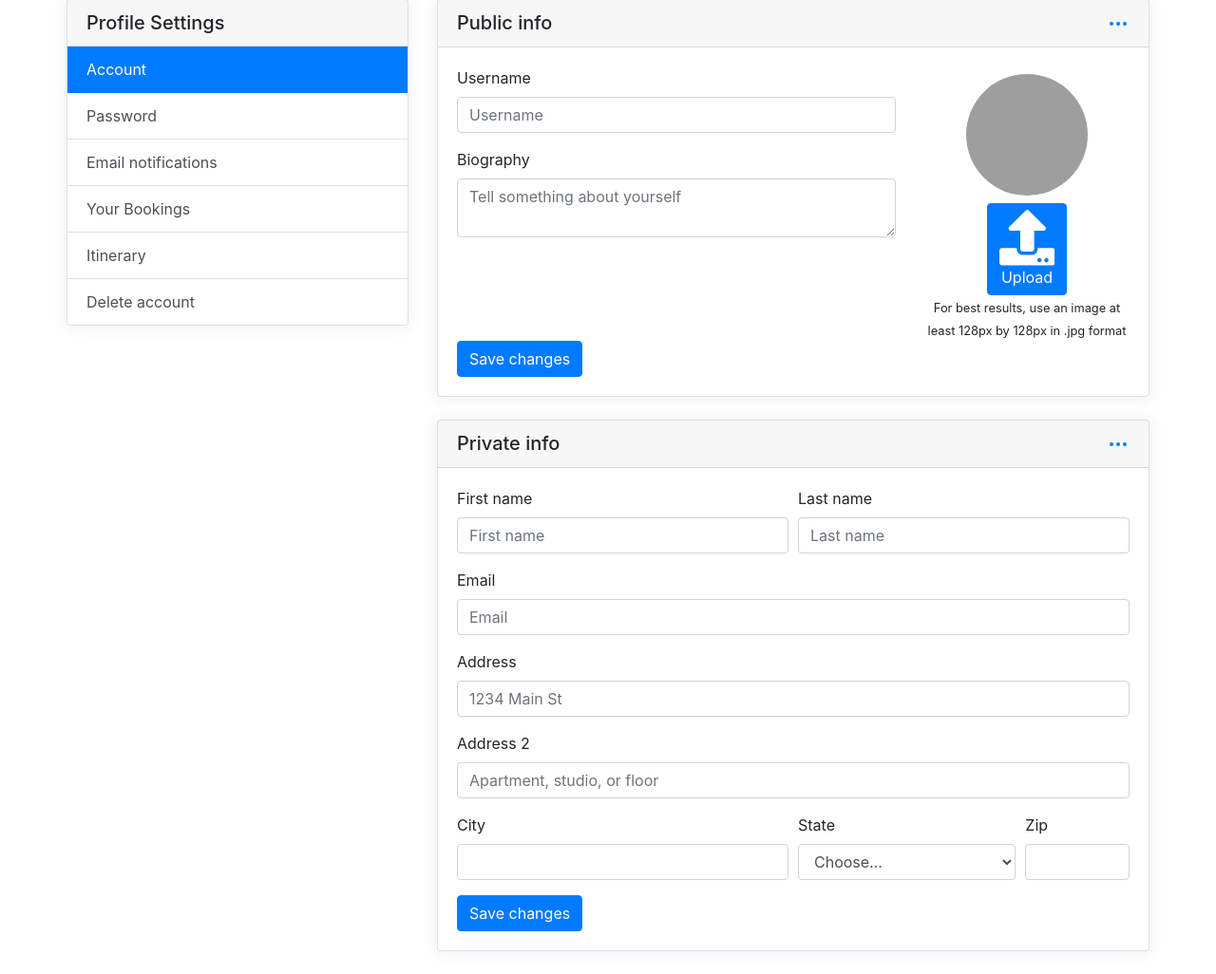
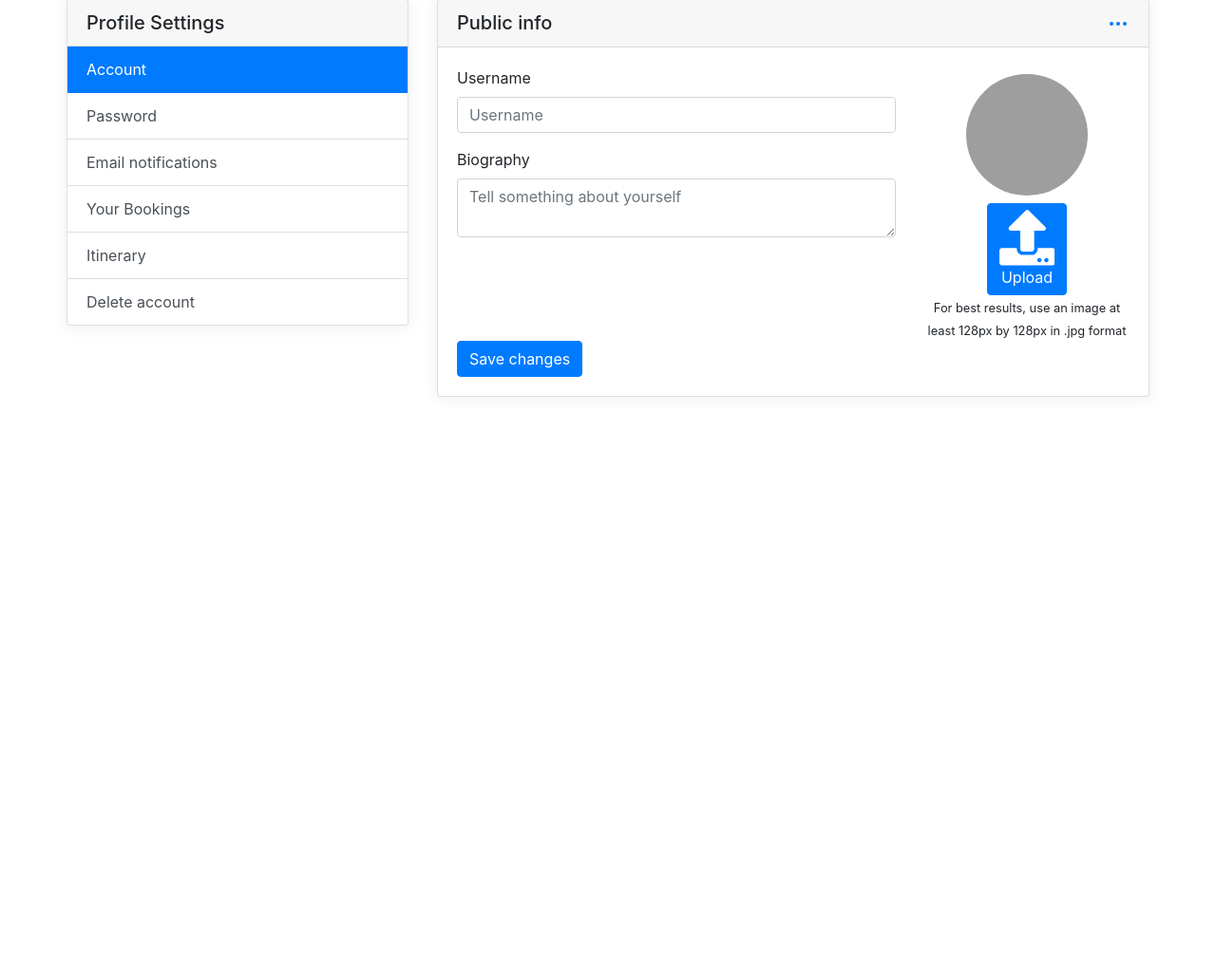
Before and after one commit to master-da/BooKer, a Flask app: page /profile in a window 1280 px wide. Shown: the part 51-1077 px from the top of the page at 95% size. After the commit the page ends 469 px from the top, so only its background shows below. Run offline with Flask 3, Linux system fonts and the light colour scheme; some libraries are stand-ins or nearby versions; grey boxes are pictures that could not be loaded.

Commit message:
User profile things

```diff
--- a/app/templates/itinerary.html
+++ b/app/templates/itinerary.html
@@ -2,7 +2,7 @@
 <html lang="en" dir="ltr">
   <head>
     <meta charset="utf-8">
-    <title>Notes App in JavaScript | CodingNepal</title>
+    <title>User Itinerary</title>
     <link rel="stylesheet" href="{{ url_for('static', filename='css/itinerary.css') }}">
     <meta name="viewport" content="width=device-width, initial-scale=1.0">
     <link rel="stylesheet" href="https://unicons.iconscout.com/release/v4.0.0/css/line.css">
--- a/app/templates/profile.html
+++ b/app/templates/profile.html
@@ -14,6 +14,9 @@
       rel="stylesheet"
       href="https://cdnjs.cloudflare.com/ajax/libs/twitter-bootstrap/4.3.1/css/bootstrap.min.css"
     />
+    <script src="https://cdnjs.cloudflare.com/ajax/libs/jquery/3.2.1/jquery.min.js"></script>
+    <script src="https://cdnjs.cloudflare.com/ajax/libs/popper.js/1.12.9/umd/popper.min.js"></script>
+    <script src="https://cdnjs.cloudflare.com/ajax/libs/twitter-bootstrap/4.3.1/js/bootstrap.min.js"></script>
   </head>
   <body>
     <div class="container p-0">
@@ -60,7 +63,7 @@
               <a
                 class="list-group-item list-group-item-action"
                 data-toggle="list"
-                href="#"
+                href="/itinerary"
                 role="tab"
               >
                 Itinerary
@@ -177,115 +180,6 @@
                   </form>
                 </div>
               </div>
-              <div class="card">
-                <div class="card-header">
-                  <div class="card-actions float-right">
-                    <div class="dropdown show">
-                      <a href="#" data-toggle="dropdown" data-display="static">
-                        <svg
-                          xmlns="http://www.w3.org/2000/svg"
-                          width="24"
-                          height="24"
-                          viewBox="0 0 24 24"
-                          fill="none"
-                          stroke="currentColor"
-                          stroke-width="2"
-                          stroke-linecap="round"
-                          stroke-linejoin="round"
-                          class="feather feather-more-horizontal align-middle"
-                        >
-                          <circle cx="12" cy="12" r="1"></circle>
-                          <circle cx="19" cy="12" r="1"></circle>
-                          <circle cx="5" cy="12" r="1"></circle>
-                        </svg>
-                      </a>
-                      <div class="dropdown-menu dropdown-menu-right">
-                        <a class="dropdown-item" href="#">Action</a>
-                        <a class="dropdown-item" href="#">Another action</a>
-                        <a class="dropdown-item" href="#"
-                          >Something else here</a
-                        >
-                      </div>
-                    </div>
-                  </div>
-                  <h5 class="card-title mb-0">Private info</h5>
-                </div>
-                <div class="card-body">
-                  <form>
-                    <div class="form-row">
-                      <div class="form-group col-md-6">
-                        <label for="inputFirstName">First name</label>
-                        <input
-                          type="text"
-                          class="form-control"
-                          id="inputFirstName"
-                          placeholder="First name"
-                        />
-                      </div>
-                      <div class="form-group col-md-6">
-                        <label for="inputLastName">Last name</label>
-                        <input
-                          type="text"
-                          class="form-control"
-                          id="inputLastName"
-                          placeholder="Last name"
-                        />
-                      </div>
-                    </div>
-                    <div class="form-group">
-                      <label for="inputEmail4">Email</label>
-                      <input
-                        type="email"
-                        class="form-control"
-                        id="inputEmail4"
-                        placeholder="Email"
-                      />
-                    </div>
-                    <div class="form-group">
-                      <label for="inputAddress">Address</label>
-                      <input
-                        type="text"
-                        class="form-control"
-                        id="inputAddress"
-                        placeholder="1234 Main St"
-                      />
-                    </div>
-                    <div class="form-group">
-                      <label for="inputAddress2">Address 2</label>
-                      <input
-                        type="text"
-                        class="form-control"
-                        id="inputAddress2"
-                        placeholder="Apartment, studio, or floor"
-                      />
-                    </div>
-                    <div class="form-row">
-                      <div class="form-group col-md-6">
-                        <label for="inputCity">City</label>
-                        <input
-                          type="text"
-                          class="form-control"
-                          id="inputCity"
-                        />
-                      </div>
-                      <div class="form-group col-md-4">
-                        <label for="inputState">State</label>
-                        <select id="inputState" class="form-control">
-                          <option selected="">Choose...</option>
-                          <option>...</option>
-                        </select>
-                      </div>
-                      <div class="form-group col-md-2">
-                        <label for="inputZip">Zip</label>
-                        <input type="text" class="form-control" id="inputZip" />
-                      </div>
-                    </div>
-                    <button type="submit" class="btn btn-primary">
-                      Save changes
-                    </button>
-                  </form>
-                </div>
-              </div>
             </div>
             <div class="tab-pane fade" id="password" role="tabpanel">
               <div class="card">
```
